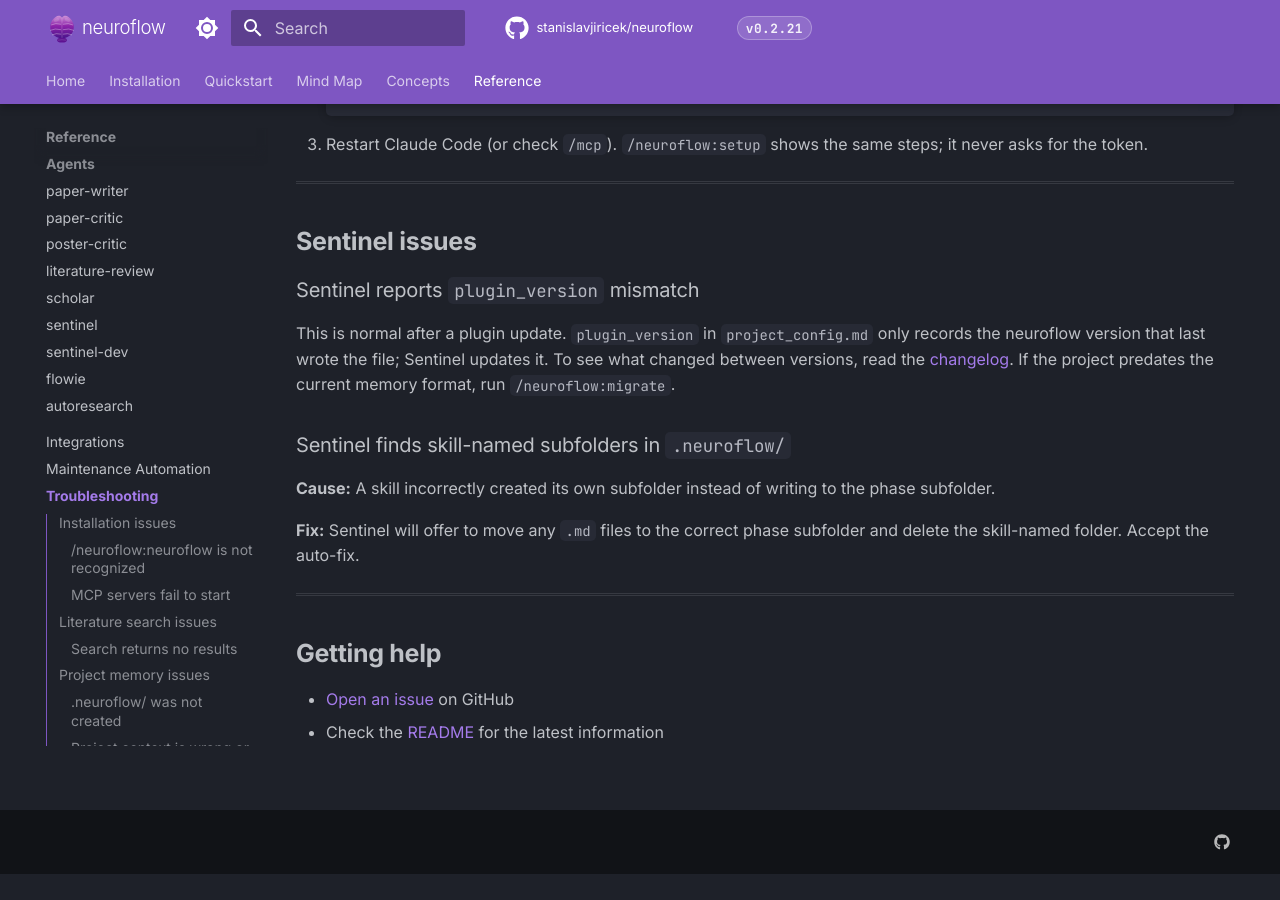
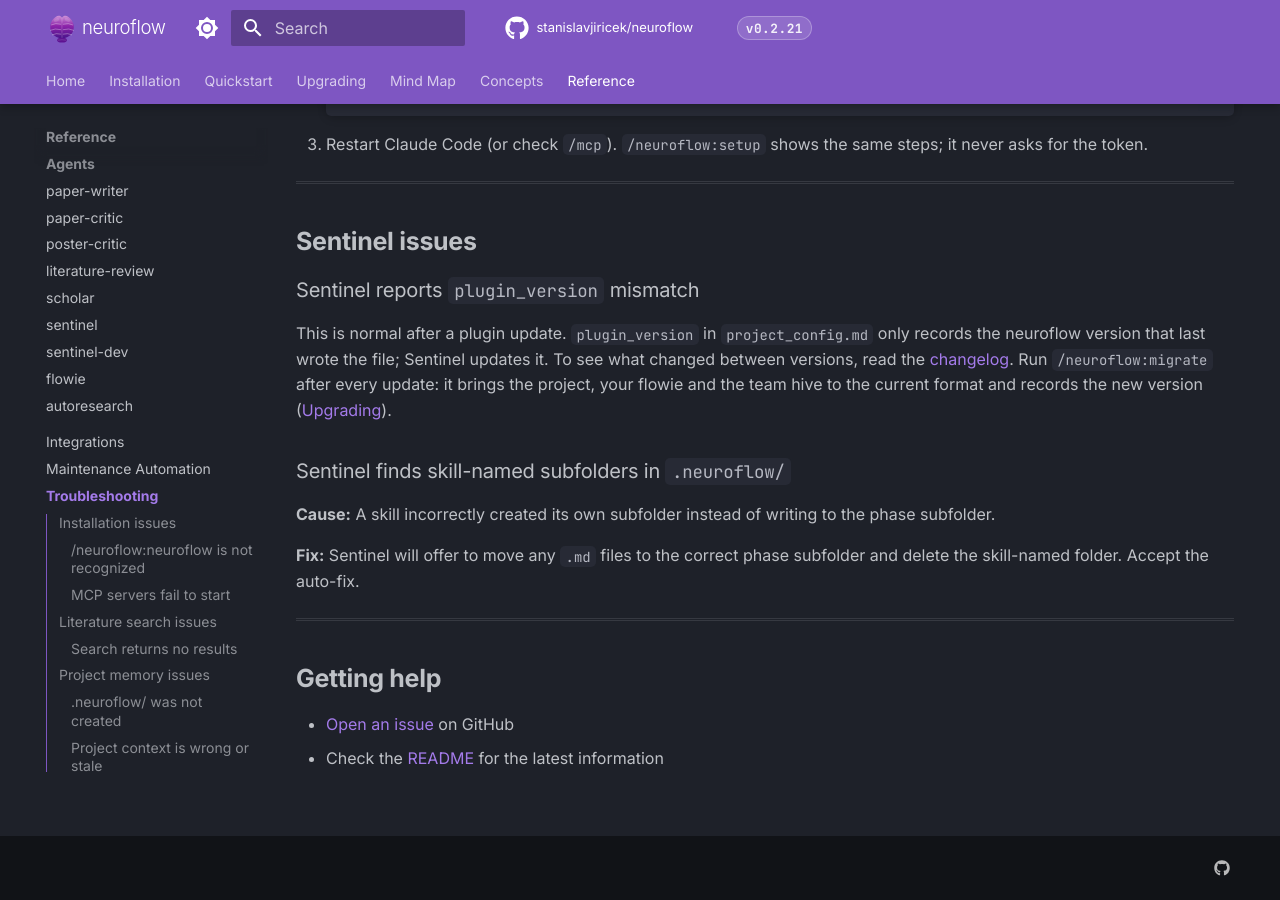
Before and after one commit to stanislavjiricek/neuroflow, an MkDocs documentation site: the page built from docs/troubleshooting.md, in a window 1280 px wide and 900 px high, scrolled down 3759 px. Built offline with MkDocs 1.6.1 and Material for MkDocs 9.7.7, drawn with Linux system fonts in a browser that asks for light colours; comment, search, counter and statistics services are not loaded; before the commit the page ends 4633 px from its top, so only the background shows below that.

Commit message:
docs: an Upgrading page for the one command after a plugin update
docs/upgrading.md (the maintainer's target text) is now in the site nav;
only the flowie item changed: /migrate updates what is out of date and
commits and pushes it, instead of listing a command that fixes it. The
changelog and the troubleshooting entry on plugin_version point at it.

Co-Authored-By: Claude Opus 5.5 <noreply@anthropic.com>

```diff
--- a/docs/troubleshooting.md
+++ b/docs/troubleshooting.md
@@ -157,7 +157,7 @@ Add them to `permissions.allow` yourself if you skipped the offer. Avoid a blank
 
 ### Sentinel reports `plugin_version` mismatch
 
-This is normal after a plugin update. `plugin_version` in `project_config.md` only records the neuroflow version that last wrote the file; Sentinel updates it. To see what changed between versions, read the [changelog](changelog.md). If the project predates the current memory format, run `/neuroflow:migrate`.
+This is normal after a plugin update. `plugin_version` in `project_config.md` only records the neuroflow version that last wrote the file; Sentinel updates it. To see what changed between versions, read the [changelog](changelog.md). Run `/neuroflow:migrate` after every update: it brings the project, your flowie and the team hive to the current format and records the new version ([Upgrading](upgrading.md)).
 
 ### Sentinel finds skill-named subfolders in `.neuroflow/`
 
--- a/mkdocs.yml
+++ b/mkdocs.yml
@@ -115,6 +115,7 @@ nav:
   - Home: index.md
   - Installation: installation.md
   - Quickstart: quickstart.md
+  - Upgrading: upgrading.md
   - Mind Map: mind.md
   - Concepts:
       - Agents: concepts/agents.md
```
Also changed, not shown: docs/changelog.md (+1 -0 lines), docs/upgrading.md (added, +33 -0 lines).
